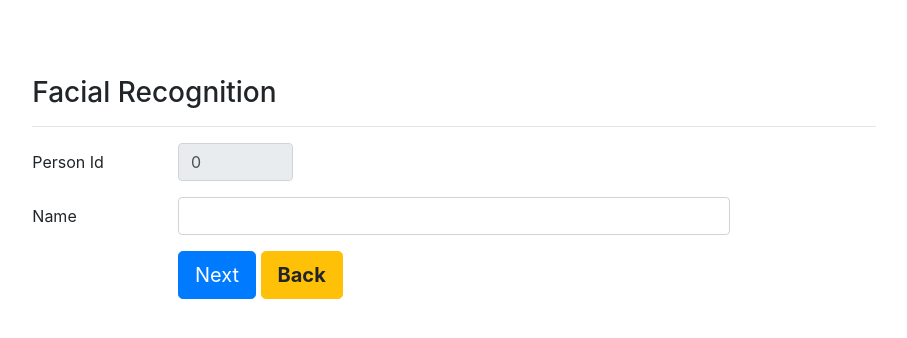
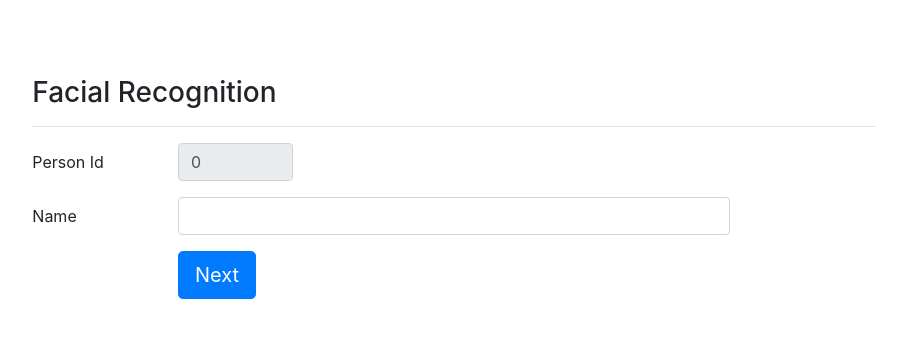
Before and after one commit to ziyingb/webimperators, a Flask app: page /addprsn in a window 1280 px wide. Shown: the part 67-405 px from the top of the page, without its empty margins (186-1093 px from the left). Run offline with Flask 2, Linux system fonts and the light colour scheme; data that the repository does not hold is empty; some libraries are stand-ins or nearby versions.

Commit message:
remove back button

```diff
--- a/templates/addprsn.html
+++ b/templates/addprsn.html
@@ -30,7 +30,7 @@
                     <label class="col-sm-2 col-form-label"></label>
                     <div class="col-sm-8">
                         <input type="submit" class="btn btn-primary btn-lg" value="Next">
-                        <a href="/sign_up" type="button" class="btn btn-warning btn-lg"><b>Back</b></a>
+
                     </div>
                 </div>
             </form>
```
